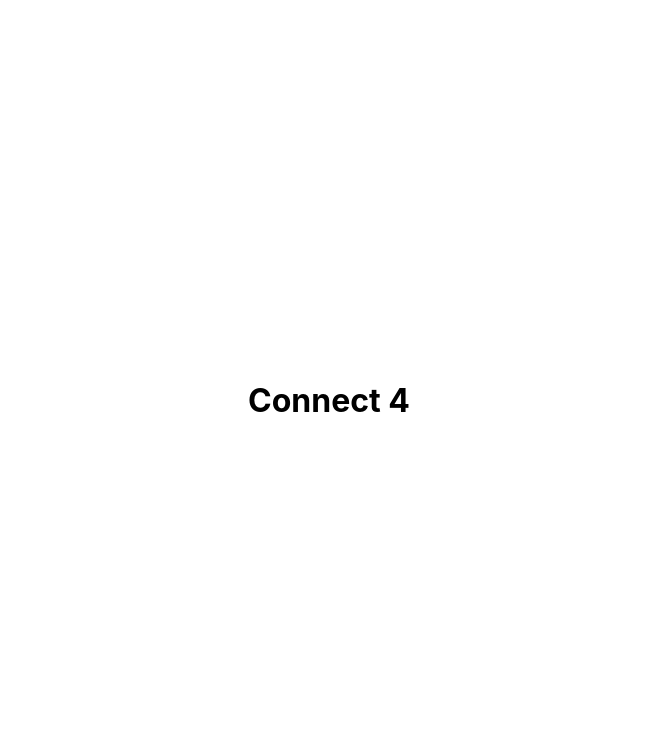
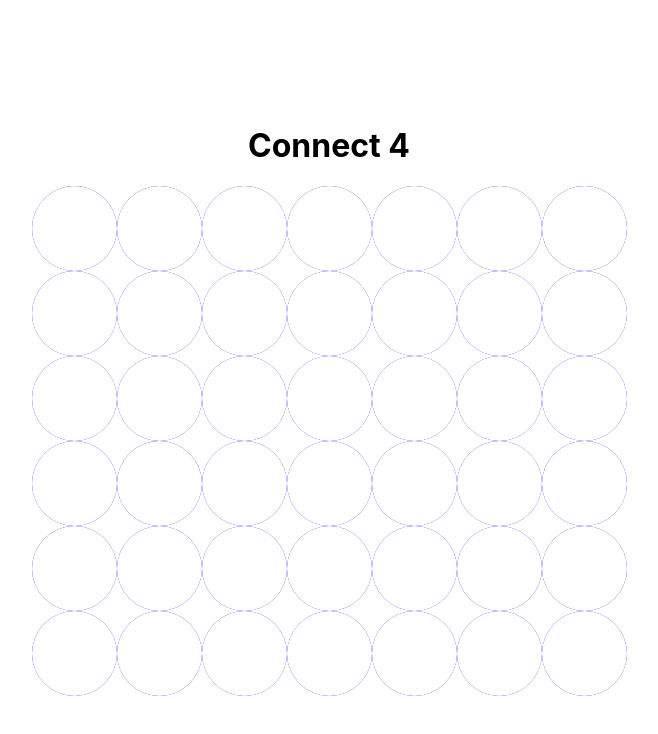
Before and after one commit to laynef/AI-Connect-4, a Next.js app: page / in a window 1280 px wide. Shown: the top 734 px of the page, without its empty margins (311-969 px from the left). Built offline with nearby package versions, Linux system fonts and the light colour scheme.

Commit message:
Progress: Created game board

```diff
--- a/components/board.tsx
+++ b/components/board.tsx
@@ -1,6 +1,7 @@
 import * as React from "react";
-import { Difficulty } from "../game/types";
+import { Difficulty, PlayerType } from "../game/types";
 import { useStartGame } from "../hooks";
+import styles from "../styles/Board.module.css";
 
 
 interface BoardProps {
@@ -11,13 +12,16 @@ export default function Board({ difficulty }: BoardProps) {
     const [game, makeMove] = useStartGame(difficulty);
 
     return (
-        <div>
+        <div className={styles.container}>
             {game.grid.board.map((row, rowIdx) => {
                 return (
-                    <div key={rowIdx}>
+                    <div key={rowIdx} className={styles.row}>
                         {row.map((piece, colIdx) => (
-                            <div key={`${rowIdx}-${colIdx}`}>
-
+                            <div onClick={() => makeMove(colIdx)} className={styles.pieceContainer} key={`${rowIdx}-${colIdx}`}>
+                                <div className={
+                                    piece === PlayerType.Empty ? styles.emptyPiece :
+                                    piece === PlayerType.Player ? styles.playerPiece : styles.computerPiece
+                                } />
                             </div>
                         ))}
                     </div>
--- a/game/connectFour.ts
+++ b/game/connectFour.ts
@@ -18,8 +18,6 @@ export class ConnectFour {
         const winner: PlayerType = this.grid.isWinner(this.player);
         if (winner !== PlayerType.Empty) {
             return winner;
-        } else {
-            this.player = this.switchPlayer();
         }
 
         if (this.player === PlayerType.Player && y!) {
@@ -29,6 +27,8 @@ export class ConnectFour {
             this.grid.move(ai.move(this.difficulty), this.player);
         }
 
+        this.switchPlayer();
+
         return PlayerType.Empty;
     }
 
--- a/game/grid.ts
+++ b/game/grid.ts
@@ -21,7 +21,7 @@ export class Grid {
     }
 
     public set(x: number, y: number, player: PlayerType) {
-        this.board[x][y] = player;
+        this.board[y][x] = player;
     }
 
     public move(y: number, player: PlayerType) {
--- a/hooks/index.ts
+++ b/hooks/index.ts
@@ -3,14 +3,14 @@ import { ConnectFour } from "../game/connectFour";
 import { Difficulty, PlayerType } from "../game/types";
 
 
-export function useStartGame(difficulty: Difficulty): [ConnectFour, (y?: number) => ConnectFour] {
+export function useStartGame(difficulty: Difficulty): [ConnectFour, (y?: number) => PlayerType] {
     const Game = new ConnectFour(difficulty);
     const [game, setGame] = React.useState(Game);
 
     function handleMakeMove (y?: number) {
-        game.move(y);
-        setGame(game)
-        return game;
+        const player = game.move(y);
+        setGame(game);
+        return player;
     }
 
     return [game, (y?: number) => handleMakeMove(y)];
--- /dev/null
+++ b/styles/Board.module.css
@@ -0,0 +1,42 @@
+.container,
+.row,
+.pieceContainer,
+.emptyPiece,
+.pieceContainer,
+.computerPiece {
+    display: flex;
+}
+
+.container {
+    flex-direction: column;
+}
+
+.row {
+    flex-direction: row;
+}
+
+.pieceContainer {
+    background-color: blue;
+    width: 100px;
+    height: 100px;
+}
+
+.emptyPiece,
+.pieceContainer,
+.computerPiece {
+    width: 85px;
+    height: 85px;
+    border-radius: 50%;
+}
+
+.emptyPiece {
+    background-color: white;
+}
+
+.playerPiece {
+    background-color: red;
+}
+
+.computerPiece {
+    background-color: yellow;
+}
--- a/styles/globals.css
+++ b/styles/globals.css
@@ -6,11 +6,6 @@ body {
     Ubuntu, Cantarell, Fira Sans, Droid Sans, Helvetica Neue, sans-serif;
 }
 
-a {
-  color: inherit;
-  text-decoration: none;
-}
-
 * {
   box-sizing: border-box;
 }
```
